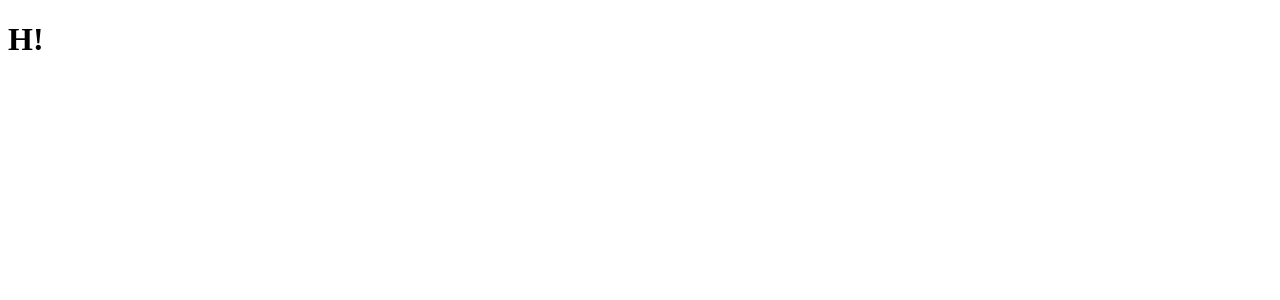
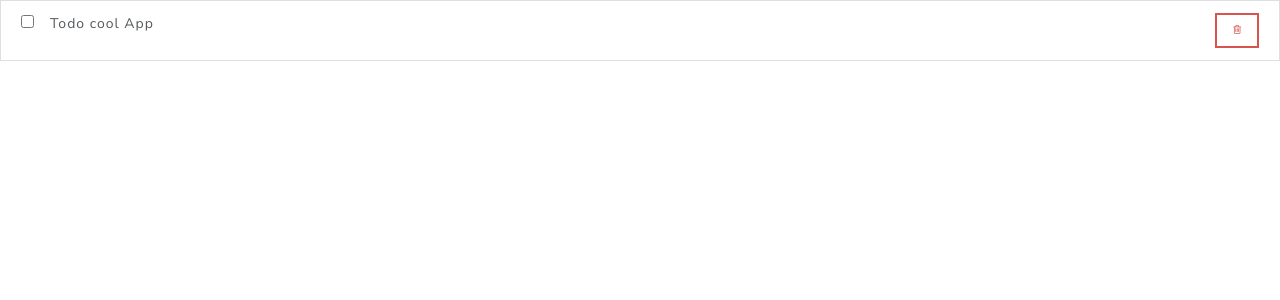
Before and after one commit to anton-voron/todo-app, a React (Create React App) app: page / in a window 1280 px wide. Shown: the top 300 px of the page. Built offline with nearby package versions, Linux system fonts and the light colour scheme.

Commit message:
Task list

```diff
--- a/public/index.html
+++ b/public/index.html
@@ -3,6 +3,8 @@
   <head>
     <meta charset="utf-8" />
     <meta name="viewport" content="width=device-width, initial-scale=1" />
+    <link rel="stylesheet"  href="https://stackpath.bootstrapcdn.com/bootswatch/4.3.1/lux/bootstrap.min.css">
+    <link rel="stylesheet"  href="https://stackpath.bootstrapcdn.com/font-awesome/4.7.0/css/font-awesome.min.css">
     <title>Todo-App</title>
   </head>
   <body>
--- a/src/App/App.js
+++ b/src/App/App.js
@@ -1,13 +1,28 @@
 import React, { Component } from 'react';
+
+import TodoList from '../TodoList/TodoList.js';
 
 import './App.css';
 
 class App extends Component {
 
+	state = {
+    todoData: [
+    	{id: 1, task: "Todo cool App", done: false}
+    	]
+  	}
 
+  	onDeleted = (id) => {
+  		console.log(id);
+  	}
 	render() {
+		const { todoData } = this.state;
 		return (
-			<h1> H! </h1>
+			<section className = "todo-app">
+				<TodoList
+				todoData = {todoData}
+				onDeleted = {this.onDeleted}/>
+			</section>
 		);
 	}
 }
--- a/src/TodoItem/TodoItem.js
+++ b/src/TodoItem/TodoItem.js
@@ -1,15 +1,32 @@
 import React, { Component } from 'react';
 
+import './TodoItem.css';
 
 
 class TodoItem extends Component {
 
 	render() {
+		const { task, onDeleted,
+				onToggleDone, done
+				} = this.props;
+		let classNames = "todo-list-item";
+		if(done) {
+			classNames += " done"
+		}
 		return (
-			<div>
-				<input type="checkbox" id="task" name="task" />
-			    <label for="task">{task}</label>
-				<button type="button">
+			<div className = {classNames}>
+				<input type="checkbox" id="task" name="task"
+					className = "my-checkbox mr-3"
+					onClick = {onToggleDone}/>
+			    <label
+			    htmlFor="task"
+			    className="font-weight-normal">
+			    	{task}
+			    </label>
+				<button type="button"
+					className="btn btn-outline-danger btn-sm float-right"
+					onClick = {onDeleted}>
+					<i className="fa fa-trash-o" />
 				</button>
 			</div>
 		);
--- /dev/null
+++ b/src/TodoList/TodoList.js
@@ -0,0 +1,28 @@
+import React  from 'react';
+
+import TodoItem from '../TodoItem/TodoItem.js';
+
+import './TodoList.css';
+
+
+const TodoList = ( {todoData, onDeleted, onToggleDone} ) => {
+	const list = todoData.map((item) => {
+		const {id, ...rest} = item;
+		return (
+			<li key={id} className = "list-group-item">
+				<TodoItem
+					{...rest}
+					onDeleted = {() => onDeleted(id)}/>
+			</li>
+		);
+	});
+
+
+	return (
+		<ul className = "list-group">
+			{list}
+		</ul>
+	);
+}
+
+export default TodoList;
```
Also changed, not shown: src/TodoList/TodoList.css (added).
